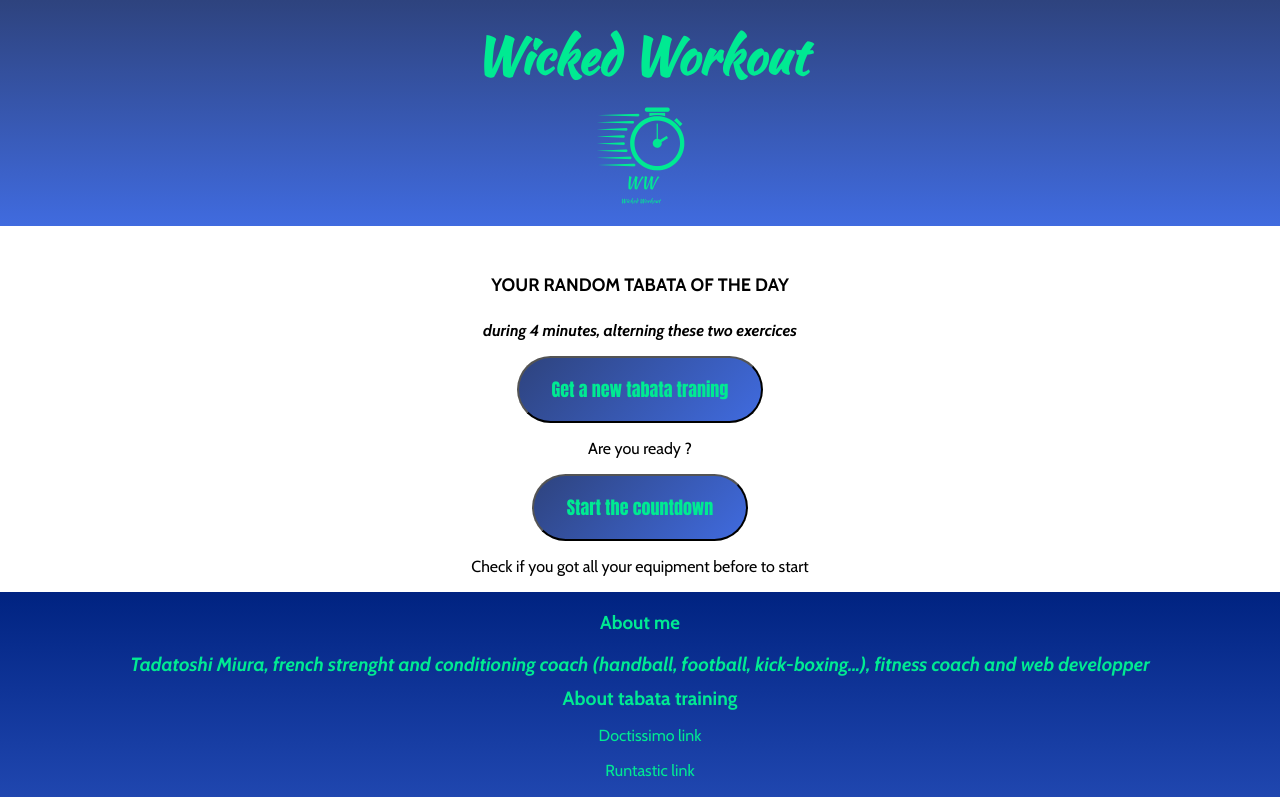
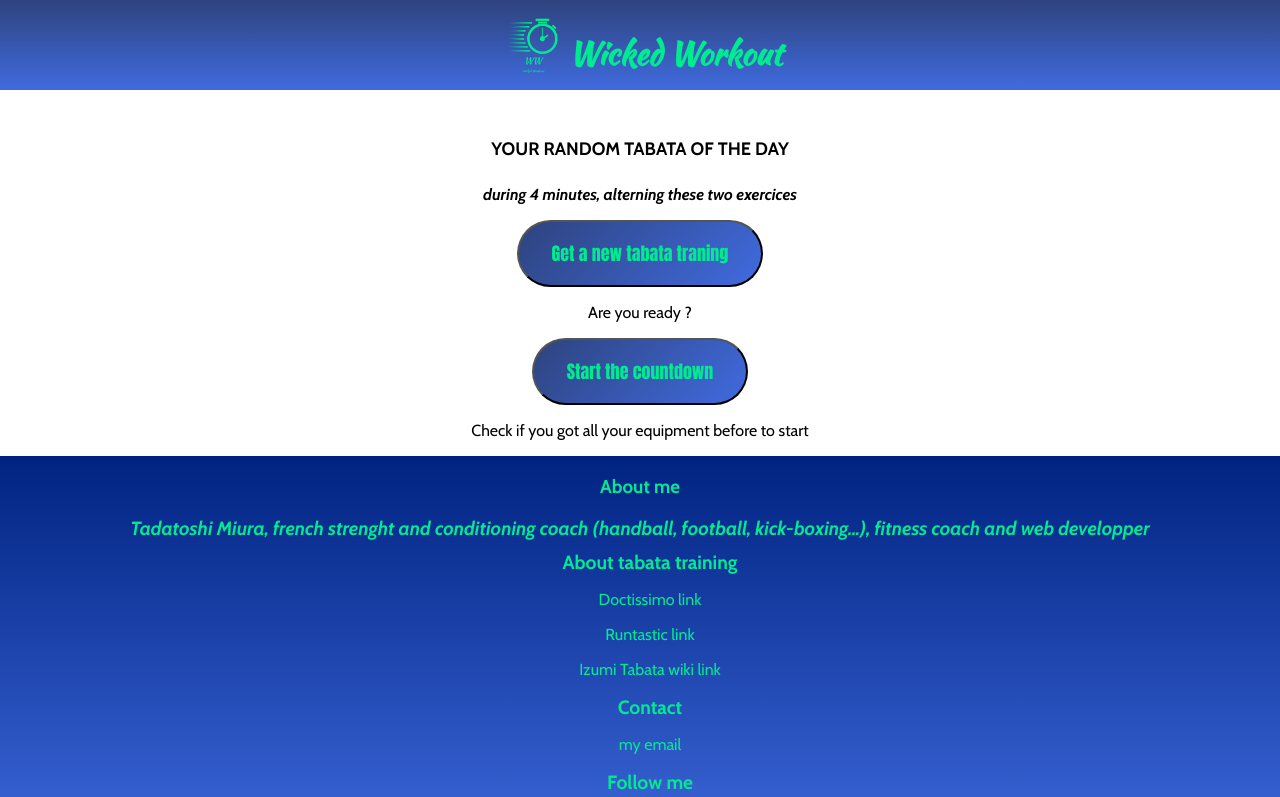
Before and after one commit to tadamiura/fitness-app, a React (Create React App) app: page / in a window 1280 px wide. Shown: the top 797 px of the page. Built offline with nearby package versions, Linux system fonts and the light colour scheme; a web font is replaced by a local one.

Commit message:
resized header and added to scss

```diff
--- a/src/App.scss
+++ b/src/App.scss
@@ -11,6 +11,28 @@
 
 body {
     background-color: $default-backgroud-color;
+}
+
+.header {
+    font-family: 'Kaushan Script', cursive;
+    font-size: 16px;
+    color: #00ea92;
+    text-align: center;
+    background: linear-gradient(#2e437e, #406bdf);
+    margin: 0;
+    padding: 10px;
+    display: flex;
+    justify-content: center;
+}
+
+.header h1 {
+    margin : 0;
+    padding-top: 20px ;
+}
+
+.ww-logo{
+    width: 70px;
+    height: 70px;
 }
 
 h2 {
--- a/src/components/Header.css
+++ /dev/null
@@ -1,19 +0,0 @@
-.header {
-    font-family: 'Kaushan Script', cursive;
-    font-size: 25px;
-    color: #00ea92;
-    text-align: center;
-    margin: 25px 20px 0px 20px;
-    background: linear-gradient(#2e437e, #406bdf);
-    margin: 0;
-}
-
-.header h1 {
-    margin : 0;
-    padding-top: 20px ;
-}
-
-.ww-logo{
-    width: 125px;
-    height: 125px;
-}
--- a/src/components/Header.js
+++ b/src/components/Header.js
@@ -1,13 +1,12 @@
 import React from 'react'
 import logo from '../img/wicked-workout-logo-00ea92.png'
-import './Header.css'
 
 const Header = () => {
     return(
         <div>
             <header className="header">
+            <img className="ww-logo" src={logo} alt="logo"/>
             <h1>Wicked Workout</h1>
-            <img className="ww-logo" src={logo} alt="logo"/>
             </header>
         </div>
     )
```
